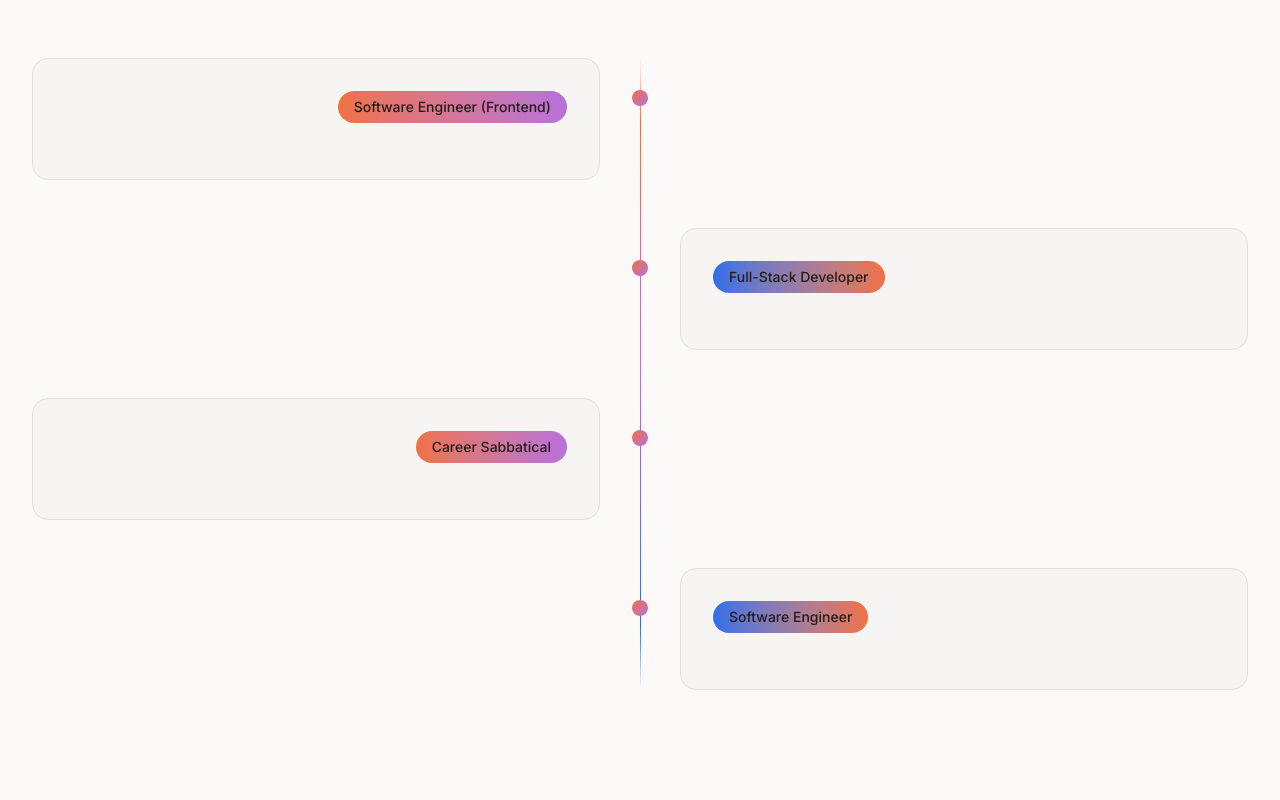
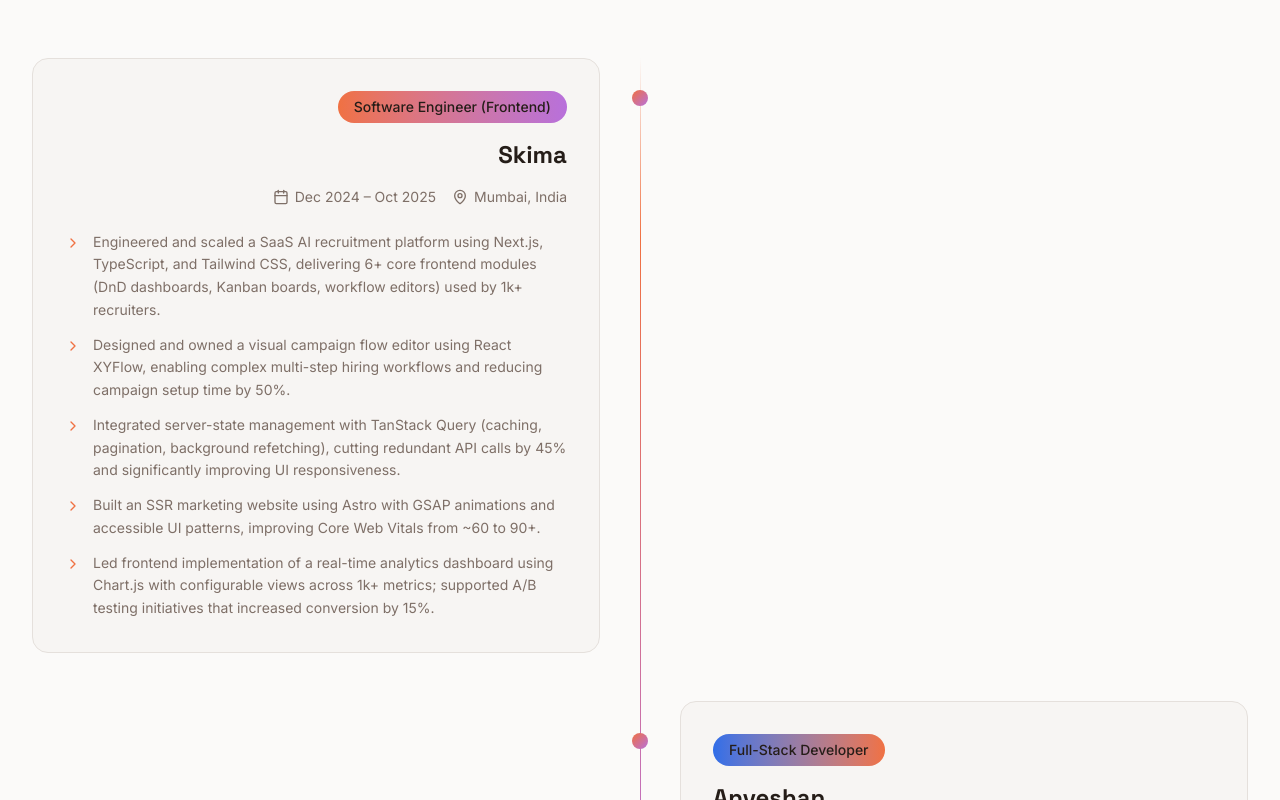
Before and after one commit to Ashu112/Portfolio-v2, a Next.js app: page / in a window 1280 px wide. Shown: the part 2860-3660 px from the top of the page. Built offline with nearby package versions, Linux system fonts and the light colour scheme.

Commit message:
experience secttion UI ready

```diff
--- a/src/components/Experience.tsx
+++ b/src/components/Experience.tsx
@@ -1,5 +1,6 @@
 import { experienceData } from '@/data/experienceData';
 import { cn } from '@/utils/cn';
+import { Calendar, ChevronRight, MapPin } from 'lucide-react';
 
 export default function Experience() {
   return (
@@ -55,12 +56,41 @@ export default function Experience() {
                       >
                         {item.role}
                       </div>
+                      <h3 className="text-2xl font-bold">{item.companyName}</h3>
+                      <div className="text-muted-foreground flex flex-wrap gap-4 text-sm">
+                        <div className="flex items-center gap-1.5">
+                          <Calendar className="size-4" />
+                          {item.period}
+                        </div>
+                        <div className="flex items-center gap-1.5">
+                          <MapPin className="size-4" />
+                          {item.location}
+                        </div>
+                      </div>
                     </div>
 
                     {/* highlight */}
+                    <ul
+                      className={cn(
+                        'space-y-3',
+                        index % 2 === 0 ? 'md:text-left' : '',
+                      )}
+                    >
+                      {item.highlights.map((highlight, i) => (
+                        <li
+                          key={i}
+                          className="text-muted-foreground flex items-start gap-3"
+                        >
+                          <ChevronRight className="text-primary mt-1 size-4 shrink-0" />
+                          <span className="text-sm leading-relaxed">
+                            {highlight}
+                          </span>
+                        </li>
+                      ))}
+                    </ul>
                   </div>
                 </div>
-                {/* spacer */}
+                {/* spacer for alternating layout */}
                 <div className="hidden flex-1 md:block" />
               </div>
             ))}
```
